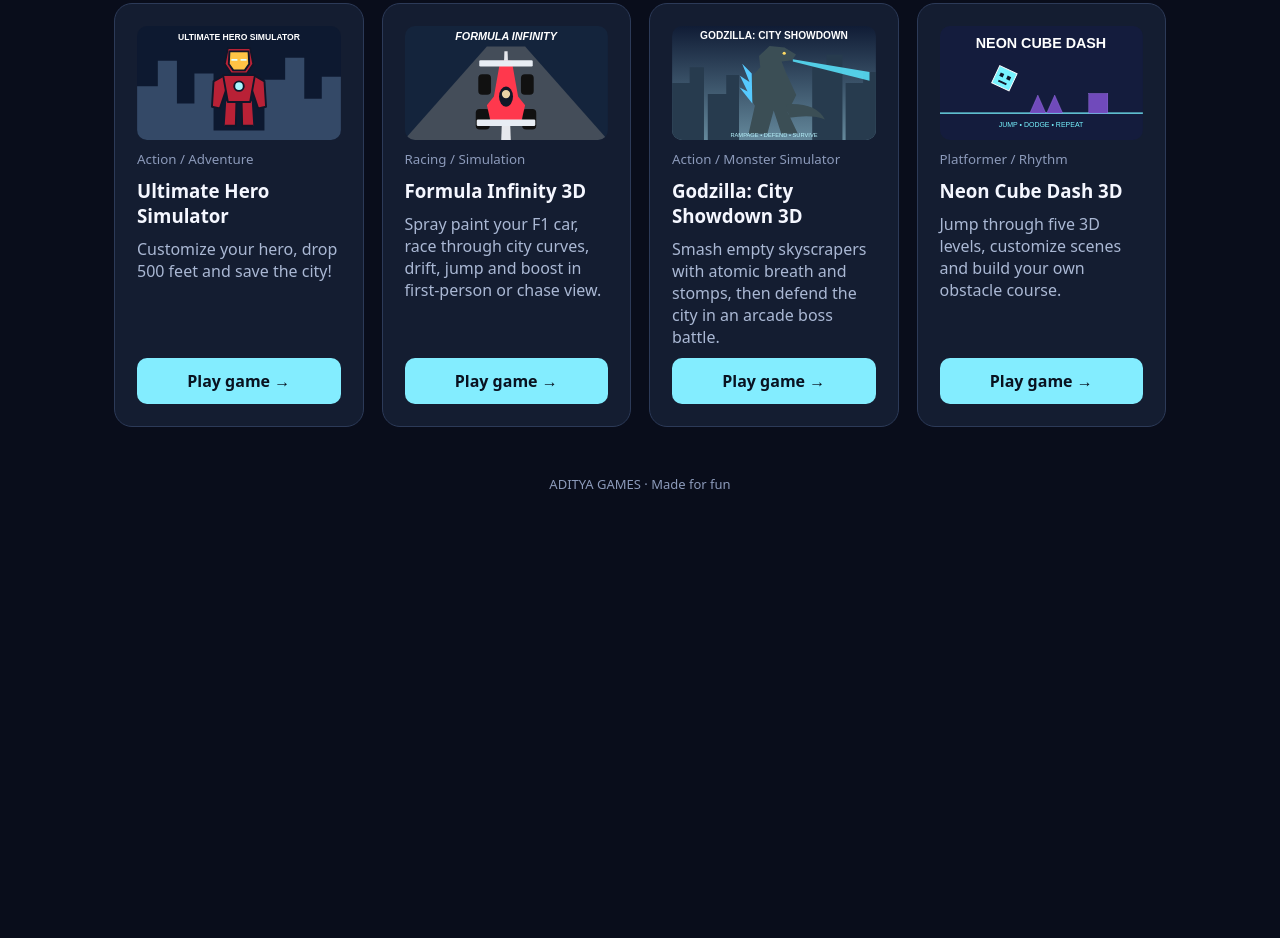
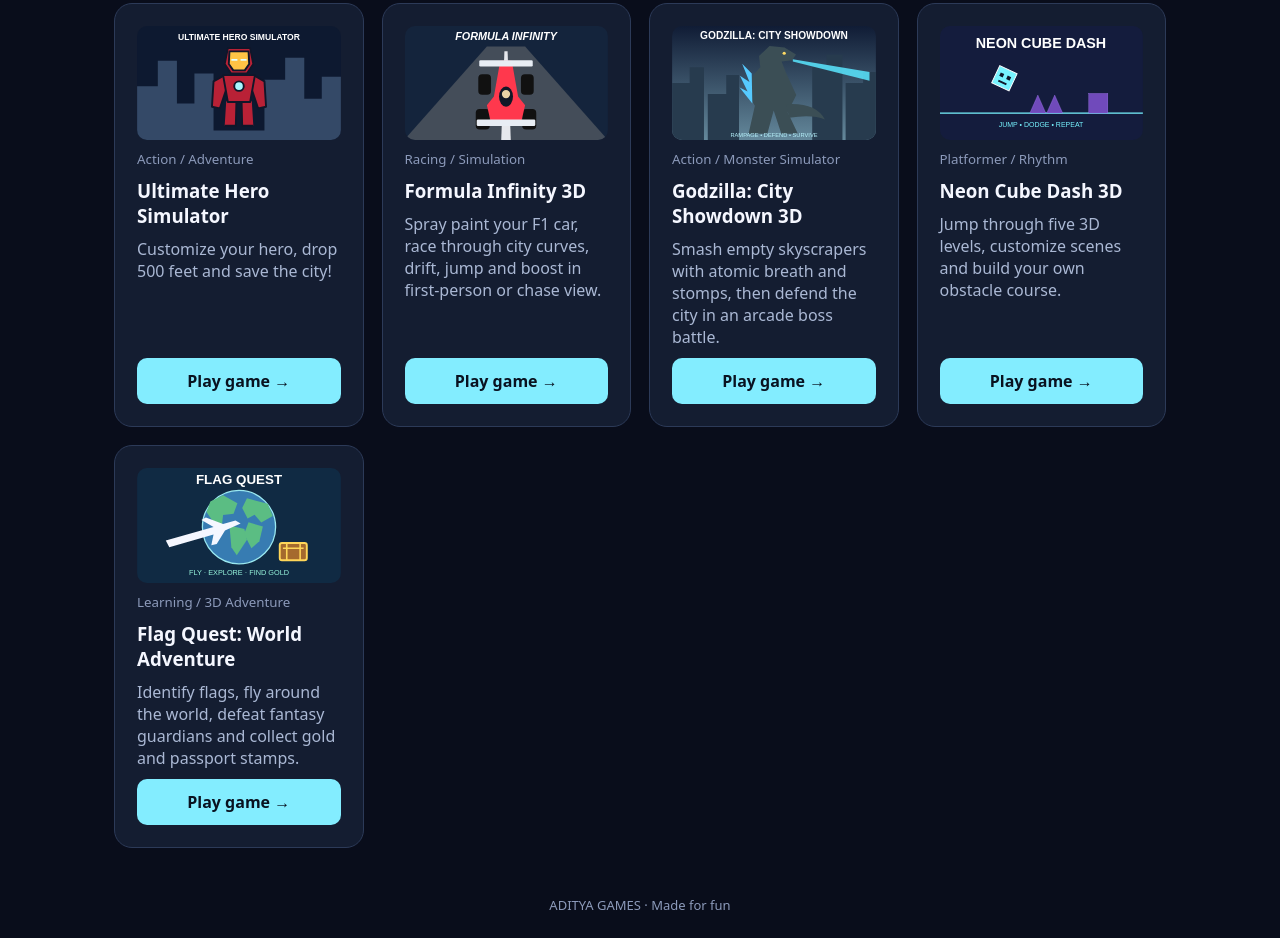
Before and after one commit to srisriSVM/aditya_games, a plain HTML site: page index.html in a window 1280 px wide. Shown: the part 506-1444 px from the top of the page. Before the commit the page ends 1023 px from the top, so only its background shows below. Drawn offline with Linux system fonts and the light colour scheme.

Commit message:
Publish Flag Quest on arcade homepage

```diff
--- a/index.html
+++ b/index.html
@@ -29,6 +29,13 @@
     "description": "Jump through five 3D levels, customize scenes and build your own obstacle course.",
     "path": "games/neon-cube-dash/?v=3d-scenes",
     "image": "games/neon-cube-dash/cover.svg"
+  },
+  {
+    "title": "Flag Quest: World Adventure",
+    "category": "Learning / 3D Adventure",
+    "description": "Identify flags, fly around the world, defeat fantasy guardians and collect gold and passport stamps.",
+    "path": "games/flag-quest/",
+    "image": "games/flag-quest/cover.svg"
   }
 ];
 </script></head><body><header><strong>◈ ADITYA GAMES</strong><span>MY ARCADE</span></header><main><section class="hero"><div class="tag">BUILD · PLAY · EXPLORE</div><h1>Game <span>Arcade.</span></h1><p>Welcome to my game universe. Discover new worlds, take on challenges and play original games.</p><small id="count" aria-live="polite"></small></section><div class="toolbar"><h2>All games</h2><input id="search" type="search" placeholder="Search games…" aria-label="Search games"></div><div id="games" aria-live="polite"></div></main><footer>ADITYA GAMES · Made for fun</footer><script>
```
